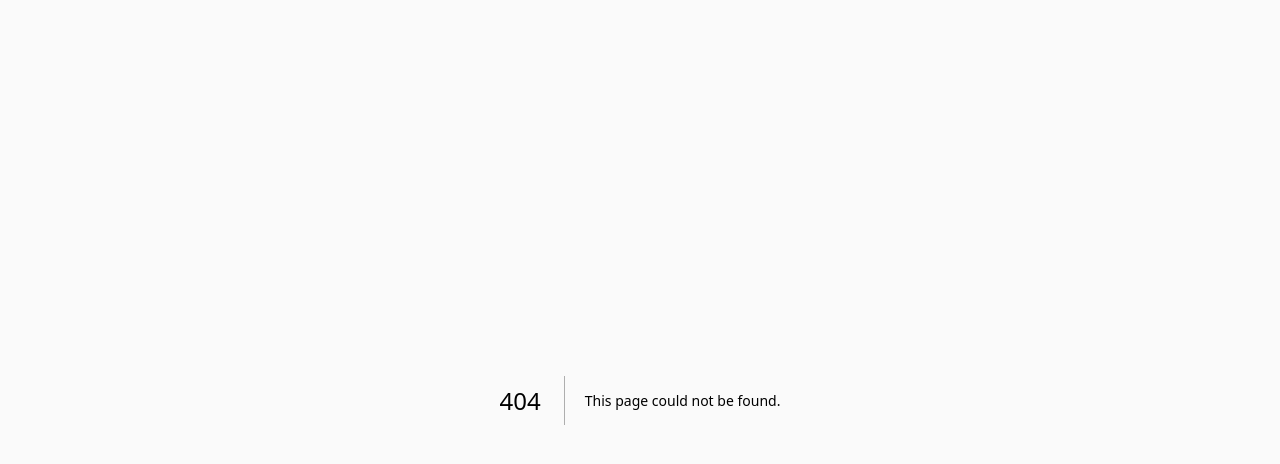
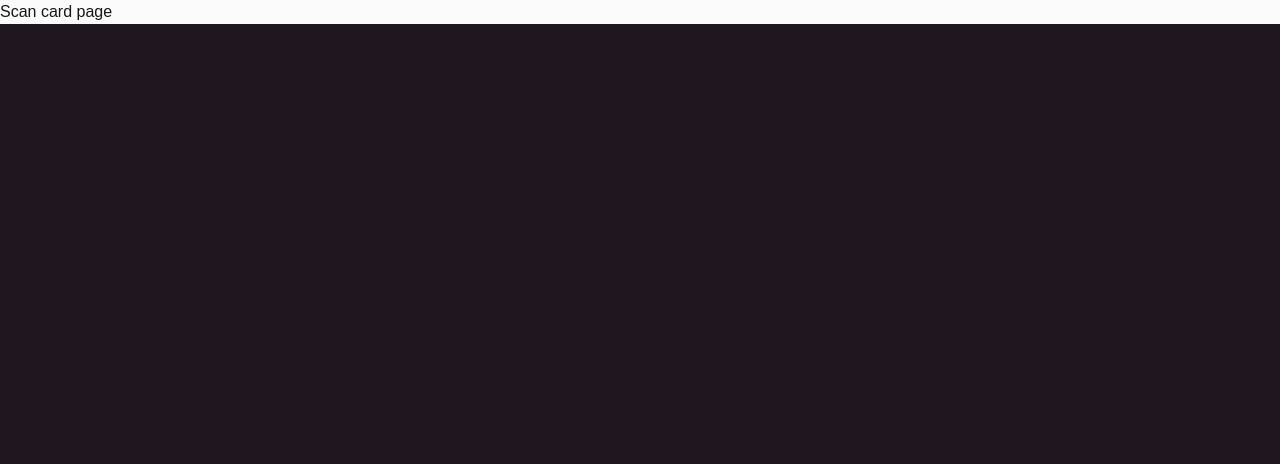
Before and after one commit to lukasbicus/cardchain, a Next.js app: page /add-card in a window 1280 px wide. Before the commit this address had no page. Shown: the top 464 px of the page. Built offline with nearby package versions, Linux system fonts and the light colour scheme.

Commit message:
Add more dummy pages.

```diff
--- /dev/null
+++ b/app/add-card/page.tsx
@@ -0,0 +1,3 @@
+export default function Page() {
+  return <div>Scan card page</div>;
+}
--- /dev/null
+++ b/app/scan-card/page.tsx
@@ -0,0 +1,3 @@
+export default function Page() {
+  return <div>Scan card page</div>;
+}
```
